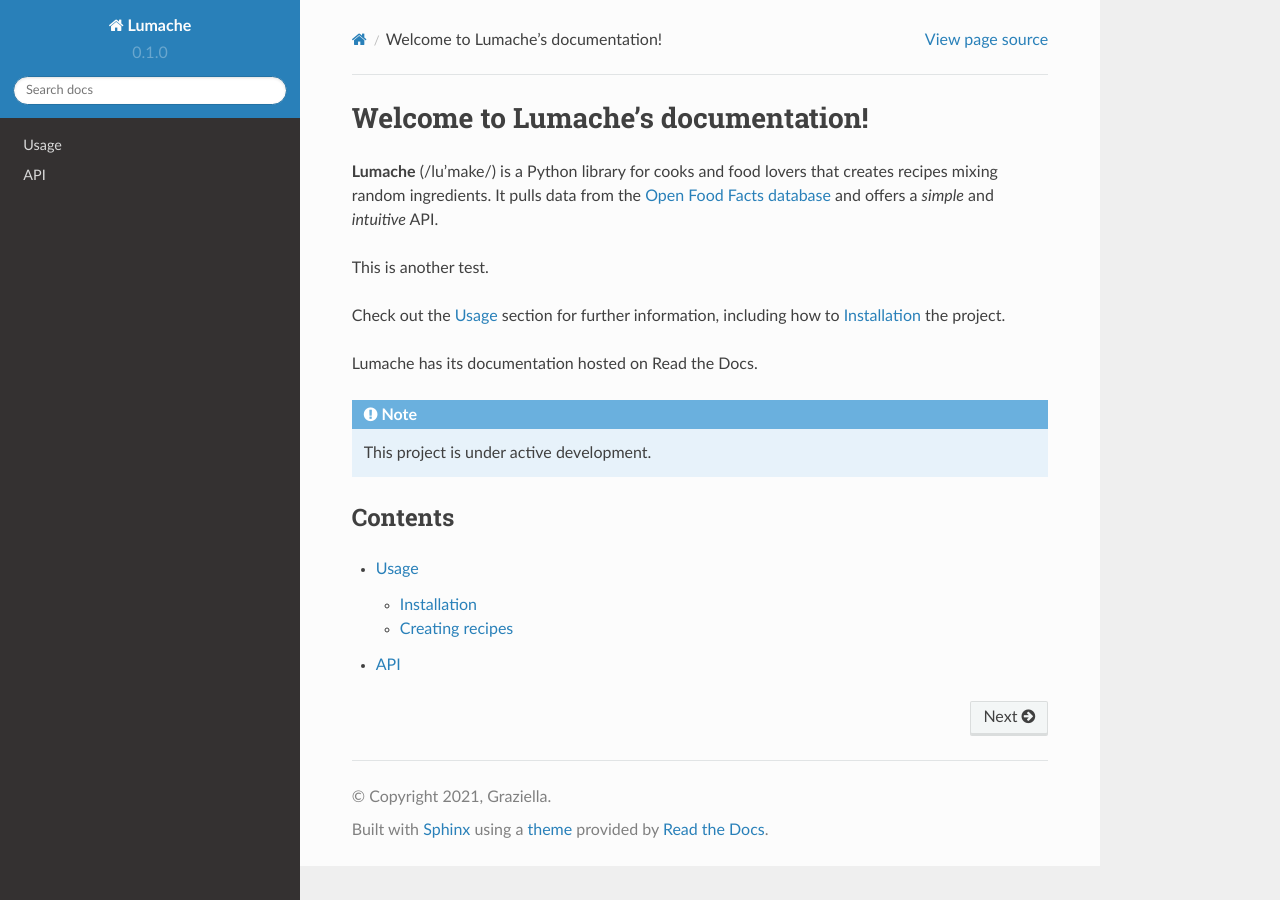
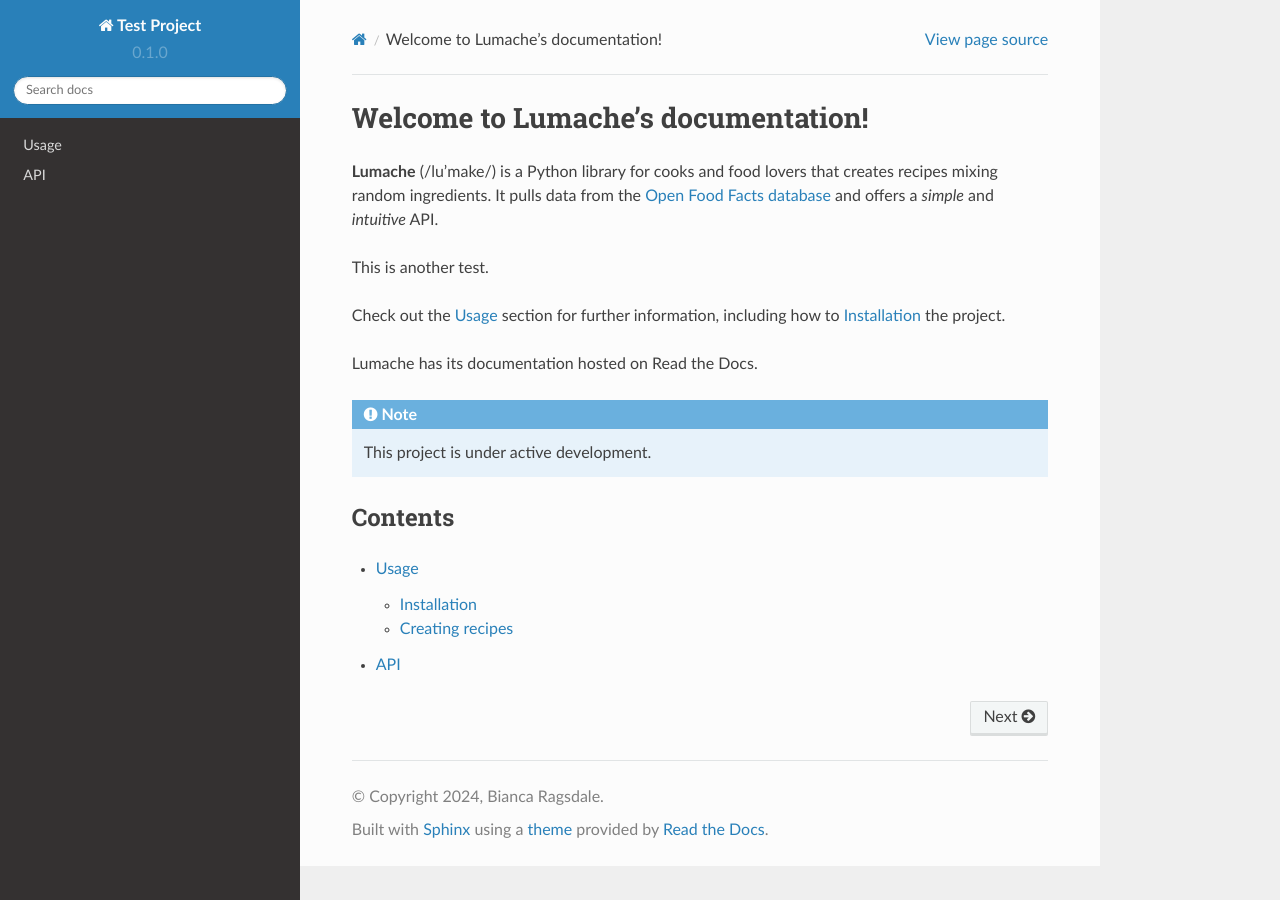
Before and after one commit to biancawriter/rtd-tutorial, a Sphinx documentation site: the page built from docs/source/index.rst, in a window 1280 px wide. Built offline with Sphinx 7.4.7 and the Read the Docs theme 2.0.0, drawn with Linux system fonts in a browser that asks for light colours.

Commit message:
Update conf.py
Customized the project settings.

```diff
--- a/docs/source/conf.py
+++ b/docs/source/conf.py
@@ -2,9 +2,9 @@
 
 # -- Project information
 
-project = 'Lumache'
-copyright = '2021, Graziella'
-author = 'Graziella'
+project = 'Test Project'
+copyright = '2024, Bianca Ragsdale'
+author = 'Bianca Ragsdale'
 
 release = '0.1'
 version = '0.1.0'
```
